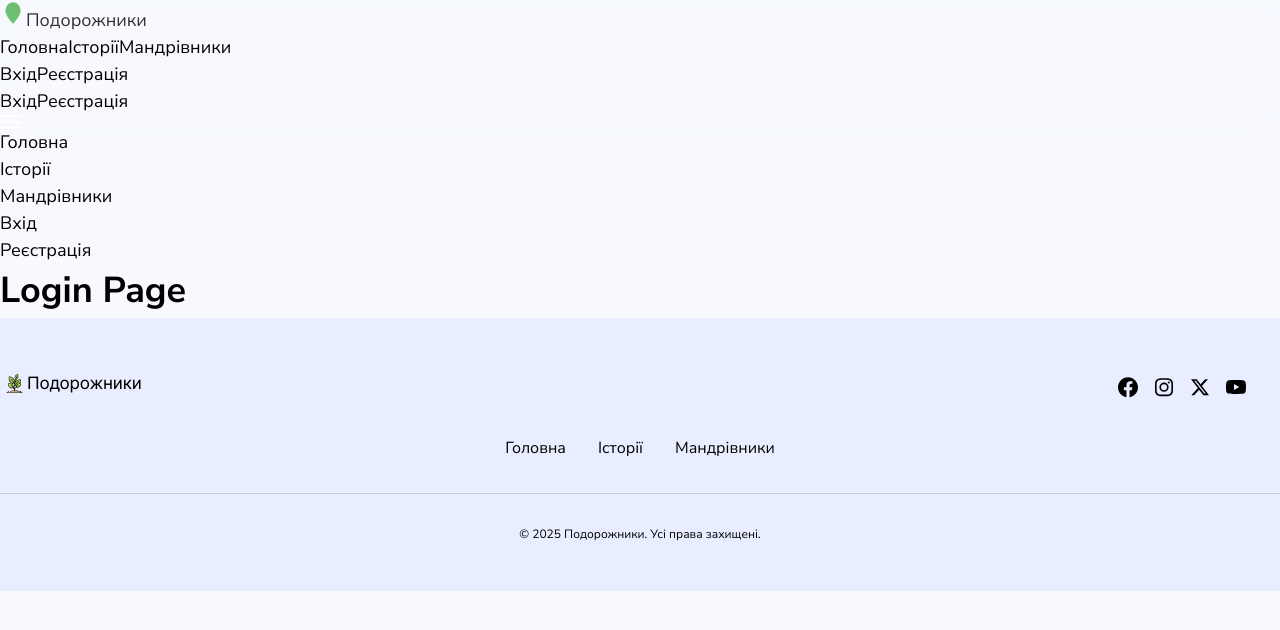
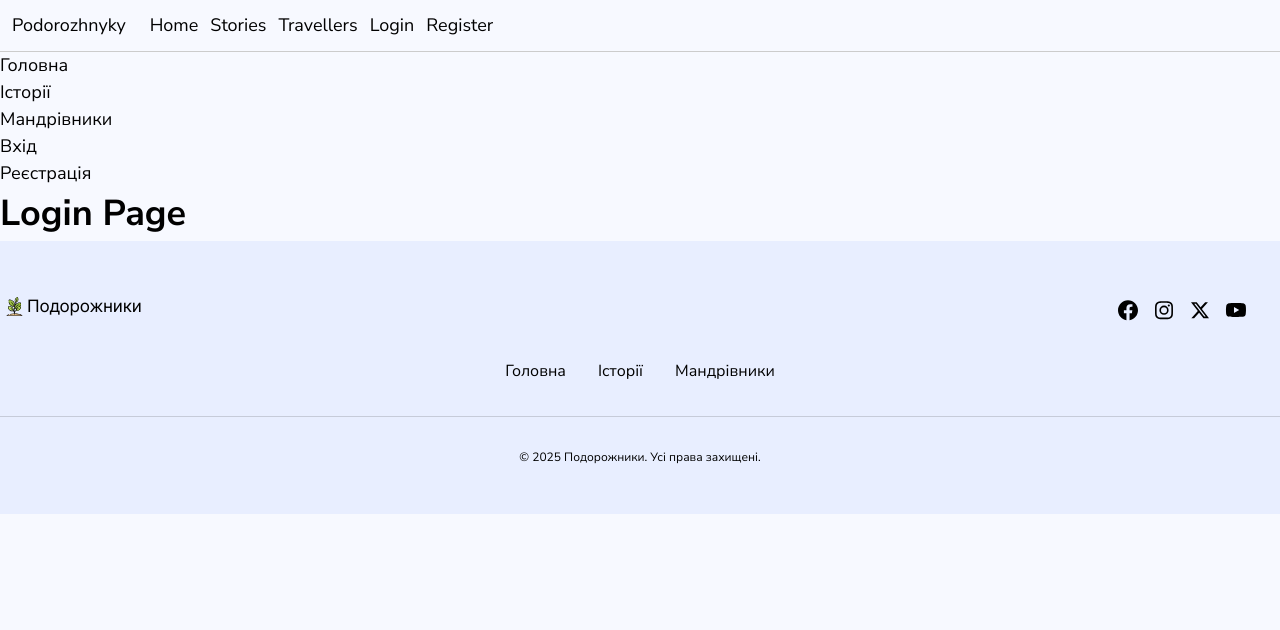
Before and after one commit to RomanAnokhin-work/project-group-6-podorozhnyky-front, a Next.js app: page /auth/login in a window 1280 px wide. Shown: the top 630 px of the page. Built offline with nearby package versions, Linux system fonts and the light colour scheme.

Commit message:
Revert "add tsx"

```diff
--- a/components/Header/Header.module.css
+++ b/components/Header/Header.module.css
@@ -1,56 +1,16 @@
-/* overlay затемнення */
-.overlay {
-    position: fixed;
-    inset: 0;
-    background: rgba(0, 0, 0, 0.4);
-    z-index: 99;
+.header {
+    display: flex;
+    align-items: center;
+    justify-content: flex-start;
+    gap: 24px;
+    padding: 12px;
+    border-block-end: 1px solid #ccc;
 }
 
-/* blur як у макеті */
-.header {
-    backdrop-filter: blur(10px);
+.navigation {
+    display: flex;
+    align-items: center;
+    justify-content: flex-start;
+    gap: 12px;
+    list-style-type: none;
 }
-
-/* hover */
-.nav a:hover {
-    opacity: 0.7;
-}
-
-.primary:hover {
-    background: #3d5be0;
-}
-
-.login:hover {
-    text-decoration: underline;
-}
-
-/* active link */
-.active {
-    border-bottom: 2px solid white;
-}
-
-/* burger animation */
-.burger {
-    display: flex;
-    flex-direction: column;
-    gap: 4px;
-}
-
-.line {
-    width: 20px;
-    height: 2px;
-    background: white;
-    transition: 0.3s;
-}
-
-.line1 {
-    transform: rotate(45deg) translate(4px, 4px);
-}
-
-.line2 {
-    opacity: 0;
-}
-
-.line3 {
-    transform: rotate(-45deg) translate(4px, -4px);
-}
--- a/components/Header/Header.tsx
+++ b/components/Header/Header.tsx
@@ -1,154 +1,33 @@
-"use client";
+import css from './Header.module.css';
+import Link from 'next/link';
 
-import { useState, useEffect } from "react";
-import styles from "./Header.module.css";
-import Link from "next/link";
-import { usePathname } from "next/navigation";
-import { authStore } from "@/lib/store/authStore";
-
-export default function Header() {
-  const [open, setOpen] = useState(false);
-  const pathname = usePathname();
-  const { user, logout } = authStore();
-
-  const isAuth = !!user;
-
-  // 🔒 scroll lock
-  useEffect(() => {
-    document.body.style.overflow = open ? "hidden" : "";
-  }, [open]);
-
-  // ⌨️ ESC close
-  useEffect(() => {
-  const handleEsc = (e: KeyboardEvent) => {
-  if (e.key === "Escape") setOpen(false);
+const Header = () => {
+  return (
+    <header className={css.header}>
+      <Link href='/' aria-label='Home'>
+        Podorozhnyky
+      </Link>
+      <nav aria-label='Main Navigation'>
+        <ul className={css.navigation}>
+          <li>
+            <Link href='/'>Home</Link>
+          </li>
+          <li>
+            <Link href='/stories'>Stories</Link>
+          </li>
+          <li>
+            <Link href='/travellers'>Travellers</Link>
+          </li>
+          <li>
+            <Link href='/auth/login'>Login</Link>
+                  </li>
+                  <li>
+            <Link href='/auth/register'>Register</Link>
+          </li>
+        </ul>
+      </nav>
+    </header>
+  );
 };
 
-    window.addEventListener("keydown", handleEsc);
-    return () => window.removeEventListener("keydown", handleEsc);
-  }, []);
-
-  const handleClose = () => setOpen(false);
-
-  const isActive = (path: string) => pathname === path;
-
-  return (
-    <header className={styles.header}>
-      <div className={styles.container}>
-        {/* LOGO */}
-        <Link href="/" className={styles.logo}>
-          <svg width="26" height="26" viewBox="0 0 24 24">
-            <path
-              d="M12 2C8 2 5 6 5 10c0 5 7 12 7 12s7-7 7-12c0-4-3-8-7-8z"
-              fill="#4CAF50"
-            />
-          </svg>
-          Подорожники
-        </Link>
-
-        {/* OVERLAY */}
-        {open && <div className={styles.overlay} onClick={handleClose}></div>}
-
-        {/* NAV */}
-        <nav className={`${styles.nav} ${open ? styles.open : ""}`}>
-          <Link
-            href="/"
-            onClick={handleClose}
-            className={isActive("/") ? styles.active : ""}
-          >
-            Головна
-          </Link>
-
-          <Link
-            href="/stories"
-            onClick={handleClose}
-            className={isActive("/stories") ? styles.active : ""}
-          >
-            Історії
-          </Link>
-
-          <Link
-            href="/travelers"
-            onClick={handleClose}
-            className={isActive("/travelers") ? styles.active : ""}
-          >
-            Мандрівники
-          </Link>
-
-          {isAuth && (
-            <Link
-              href="/profile"
-              onClick={handleClose}
-              className={isActive("/profile") ? styles.active : ""}
-            >
-              Мій профіль
-            </Link>
-          )}
-
-          {/* MOBILE AUTH */}
-          {!isAuth && (
-            <div className={styles.mobileAuth}>
-              <Link href="/login" onClick={handleClose}>
-                Вхід
-              </Link>
-              <Link href="/register" onClick={handleClose} className={styles.primary}>
-                Реєстрація
-              </Link>
-            </div>
-          )}
-
-          {isAuth && (
-            <div className={styles.mobileAuth}>
-              <Link href="/create" onClick={handleClose} className={styles.primary}>
-                Опублікувати історію
-              </Link>
-              <button
-                onClick={() => {
-                  logout();
-                  handleClose();
-                }}
-              >
-                Вийти
-              </button>
-            </div>
-          )}
-        </nav>
-
-        {/* RIGHT */}
-        <div className={styles.right}>
-          {!isAuth && (
-            <>
-              <Link href="/login" className={styles.login}>
-                Вхід
-              </Link>
-              <Link href="/register" className={styles.primary}>
-                Реєстрація
-              </Link>
-            </>
-          )}
-
-          {isAuth && (
-            <>
-              <Link href="/create" className={styles.primary}>
-                Опублікувати історію
-              </Link>
-
-              <div className={styles.user}>
-                <div className={styles.avatar}></div>
-                <span>{user.name}</span>
-                <button onClick={logout}>⎋</button>
-              </div>
-            </>
-          )}
-        </div>
-
-        {/* BURGER */}
-        <button className={styles.burger} onClick={() => setOpen(!open)}>
-          <span className={`${styles.line} ${open ? styles.line1 : ""}`}></span>
-          <span className={`${styles.line} ${open ? styles.line2 : ""}`}></span>
-          <span className={`${styles.line} ${open ? styles.line3 : ""}`}></span>
-        </button>
-      </div>
-    </header>
-  );
-}
+export default Header;
--- a/lib/store/authStore.ts
+++ /dev/null
@@ -1,19 +0,0 @@
-// store/authStore.ts
-import { create } from "zustand";
-
-interface User {
-  name: string;
-  email: string;
-}
-
-interface AuthState {
-  user: User | null;
-  login: (user: User) => void;
-  logout: () => void;
-}
-
-export const authStore = create<AuthState>((set) => ({
-  user: null,
-  login: (user) => set({ user }),
-  logout: () => set({ user: null }),
-}));
```
Also changed, not shown: lib/store/authStrore.ts (added).
